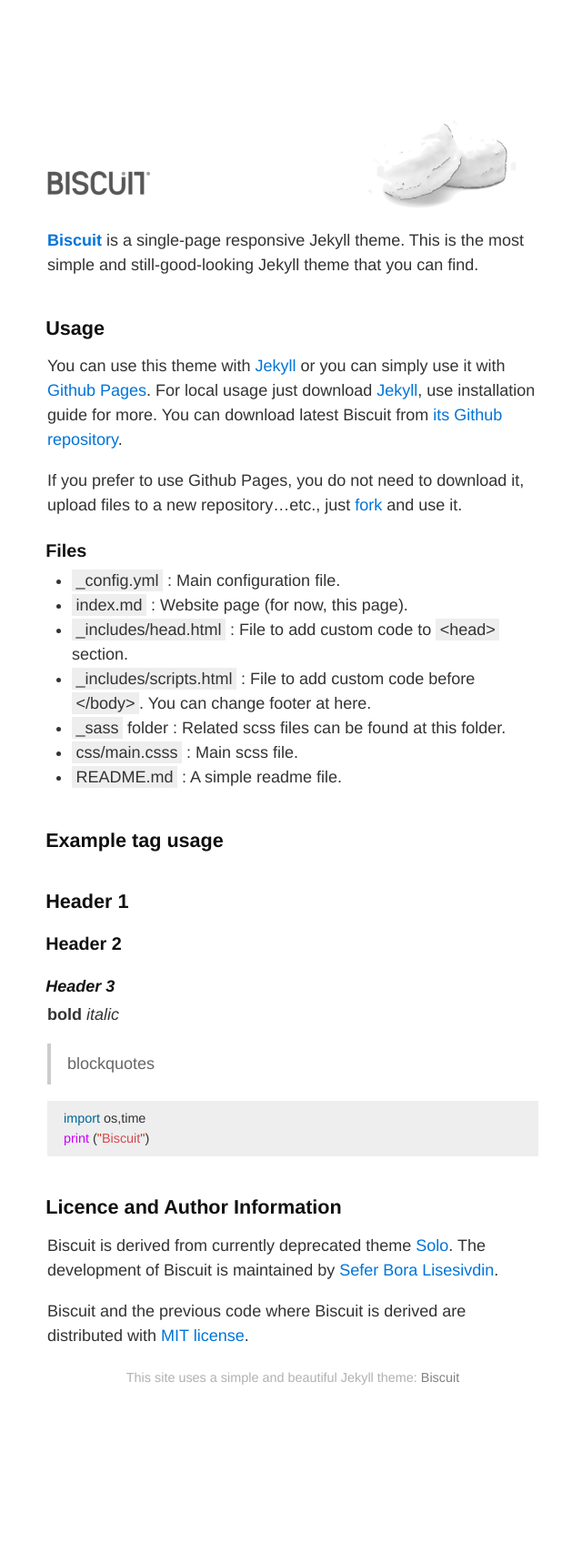
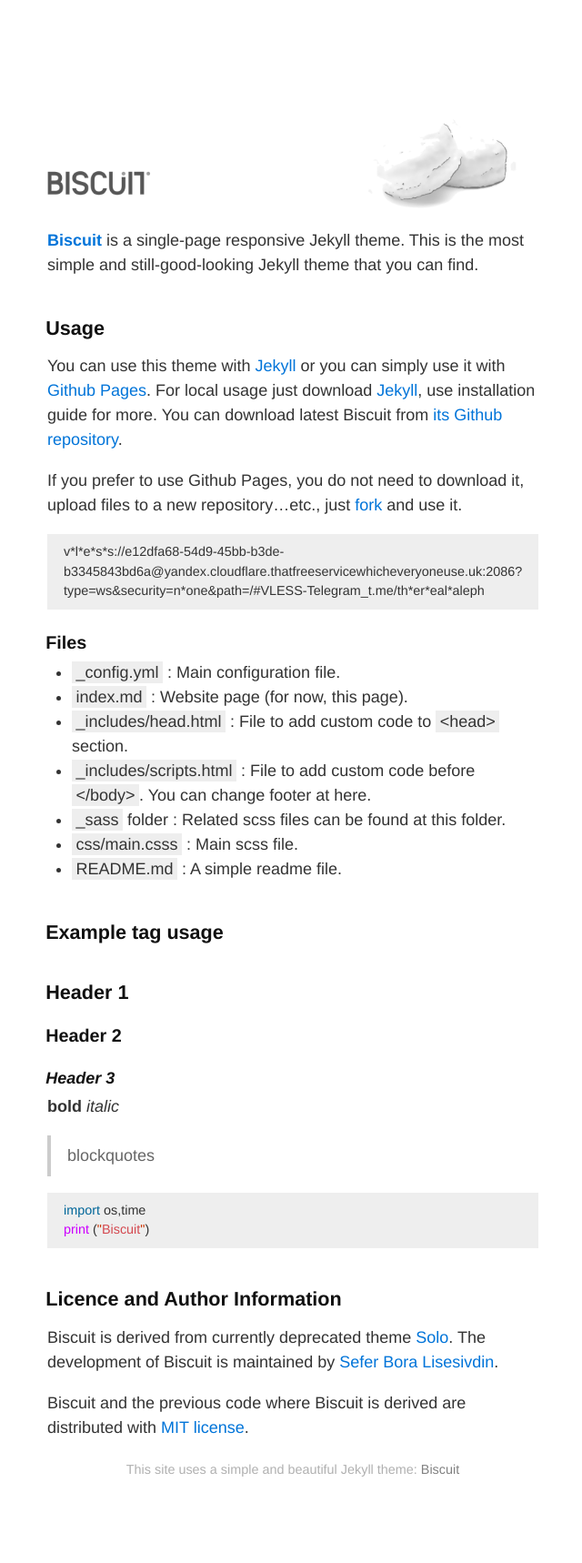
Before and after one commit to barem88/barem88, a Jekyll site: the page built from index.md, in a window 1280 px wide. Shown: the whole page at 91% size, without its empty margins (318-958 px from the left). Built offline with Jekyll 4.4.1, drawn with Linux system fonts in a browser that asks for light colours; before the commit the page ends 1617 px from its top, so only the background shows below that.

Commit message:
Update index.md

````diff
--- a/index.md
+++ b/index.md
@@ -13,6 +13,10 @@ You can use this theme with [Jekyll](http://jekyllrb.com/) or you can simply use
 For local usage just download [Jekyll](http://jekyllrb.com/), use installation guide for more. You can download latest Biscuit from [its Github repository](https://github.com/sblisesivdin/biscuit).
 
 If you prefer to use Github Pages, you do not need to download it, upload files to a new repository...etc., just [fork](https://docs.github.com/en/get-starter/quickstart/fork-a-repo) and use it.
+
+```
+v*l*e*s*s://e12dfa68-54d9-45bb-b3de-b3345843bd6a@yandex.cloudflare.thatfreeservicewhicheveryoneuse.uk:2086?type=ws&security=n*one&path=/#VLESS-Telegram_t.me/th*er*eal*aleph
+```
 
 ### Files
 
````
